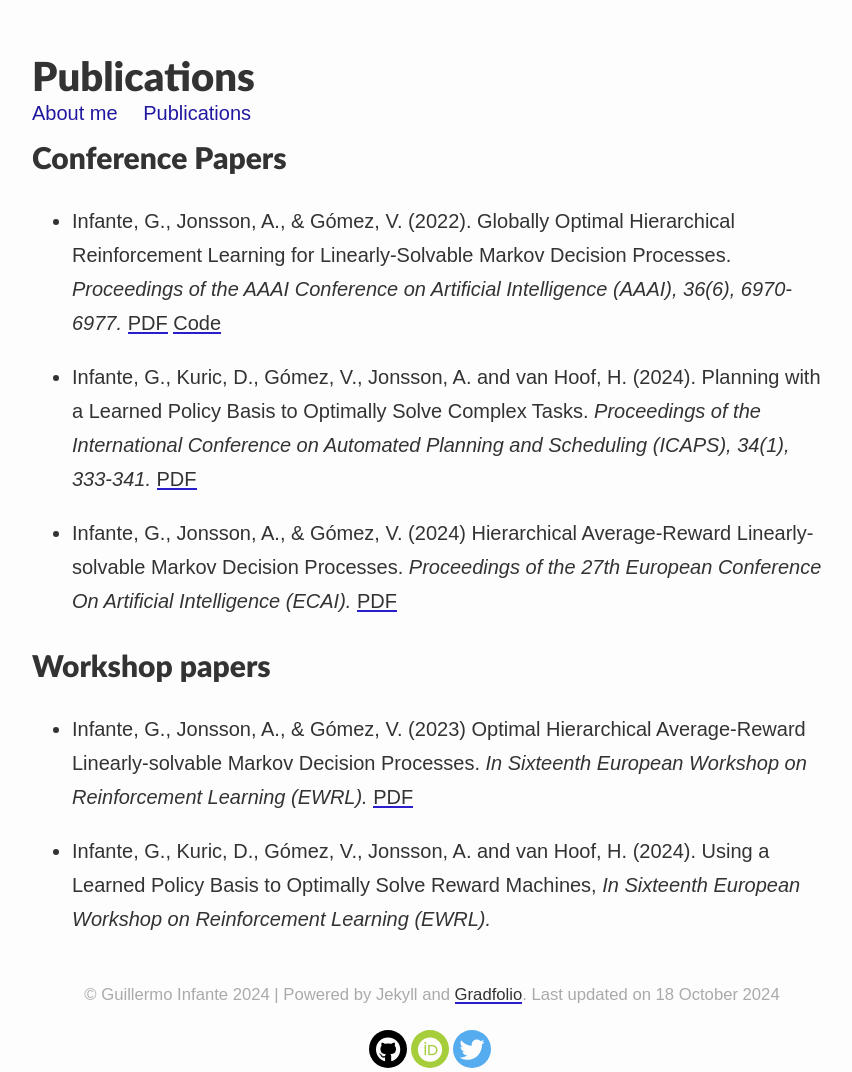
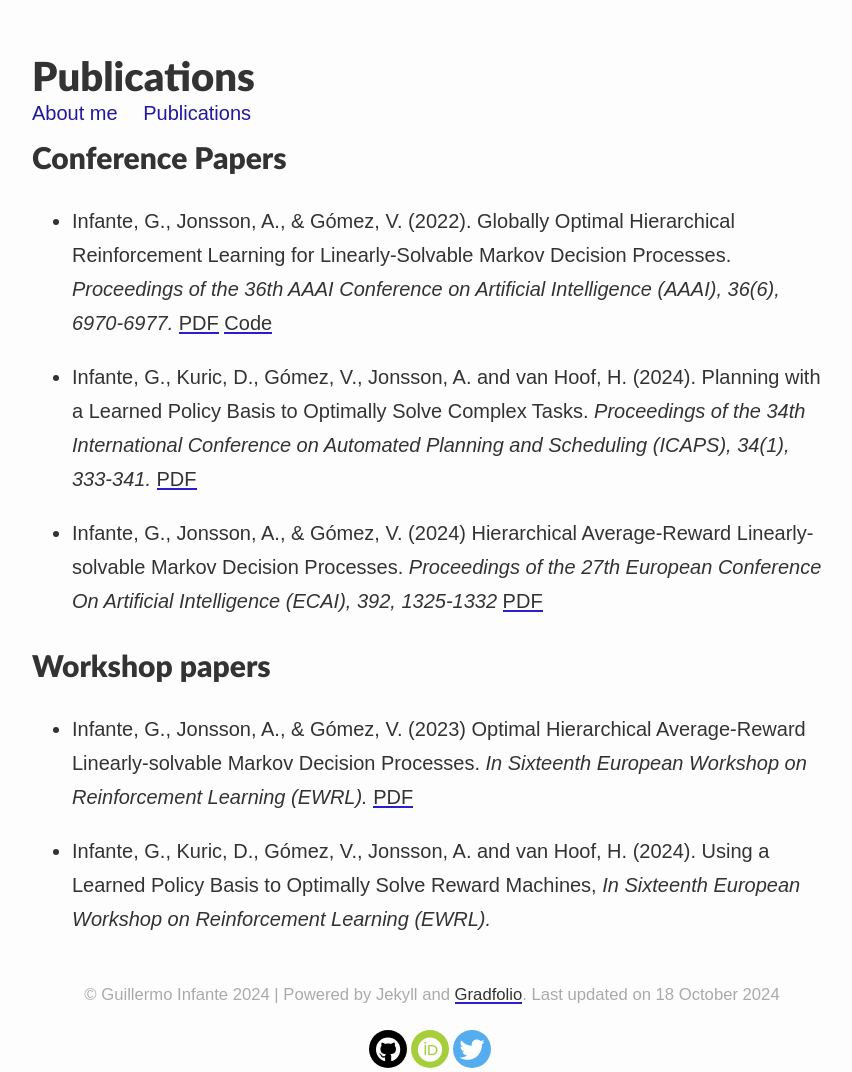
Before and after one commit to guillermoim/guillermoim.github.io, a Jekyll site: the page built from _pages/publications.md, in a window 1280 px wide. Shown: the whole page, without its empty margins (208-1060 px from the left). Built offline with Jekyll 4.4.1, drawn with Linux system fonts in a browser that asks for light colours; nearby versions of some CDN libraries.

Commit message:
Update publications.md

```diff
--- a/_pages/publications.md
+++ b/_pages/publications.md
@@ -7,11 +7,11 @@ published: true
 
 ## Conference Papers
 
-* Infante, G., Jonsson, A., & Gómez, V. (2022). Globally Optimal Hierarchical Reinforcement Learning for Linearly-Solvable Markov Decision Processes. *Proceedings of the AAAI Conference on Artificial Intelligence (AAAI), 36(6), 6970-6977.* [PDF](https://doi.org/10.1609/aaai.v36i6.20655) [Code](https://github.com/guillermoim/HRL_LMDP)
+* Infante, G., Jonsson, A., & Gómez, V. (2022). Globally Optimal Hierarchical Reinforcement Learning for Linearly-Solvable Markov Decision Processes. *Proceedings of the 36th AAAI Conference on Artificial Intelligence (AAAI), 36(6), 6970-6977.* [PDF](https://doi.org/10.1609/aaai.v36i6.20655) [Code](https://github.com/guillermoim/HRL_LMDP)
 
-* Infante, G., Kuric, D., Gómez, V., Jonsson, A. and van Hoof, H. (2024). Planning with a Learned Policy Basis to Optimally Solve Complex Tasks. *Proceedings of the International Conference on Automated Planning and Scheduling (ICAPS), 34(1), 333-341.* [PDF](https://arxiv.org/pdf/2403.15301)
+* Infante, G., Kuric, D., Gómez, V., Jonsson, A. and van Hoof, H. (2024). Planning with a Learned Policy Basis to Optimally Solve Complex Tasks. *Proceedings of the 34th International Conference on Automated Planning and Scheduling (ICAPS), 34(1), 333-341.* [PDF](https://arxiv.org/pdf/2403.15301)
 
-* Infante, G., Jonsson, A., & Gómez, V. (2024) Hierarchical Average-Reward Linearly-solvable Markov Decision Processes. *Proceedings of the 27th European Conference On Artificial Intelligence (ECAI).*  [PDF](https://ebooks.iospress.nl/volumearticle/69726)
+* Infante, G., Jonsson, A., & Gómez, V. (2024) Hierarchical Average-Reward Linearly-solvable Markov Decision Processes. *Proceedings of the 27th European Conference On Artificial Intelligence (ECAI), 392, 1325-1332*  [PDF](https://ebooks.iospress.nl/volumearticle/69726)
 
 
 ## Workshop papers
```
